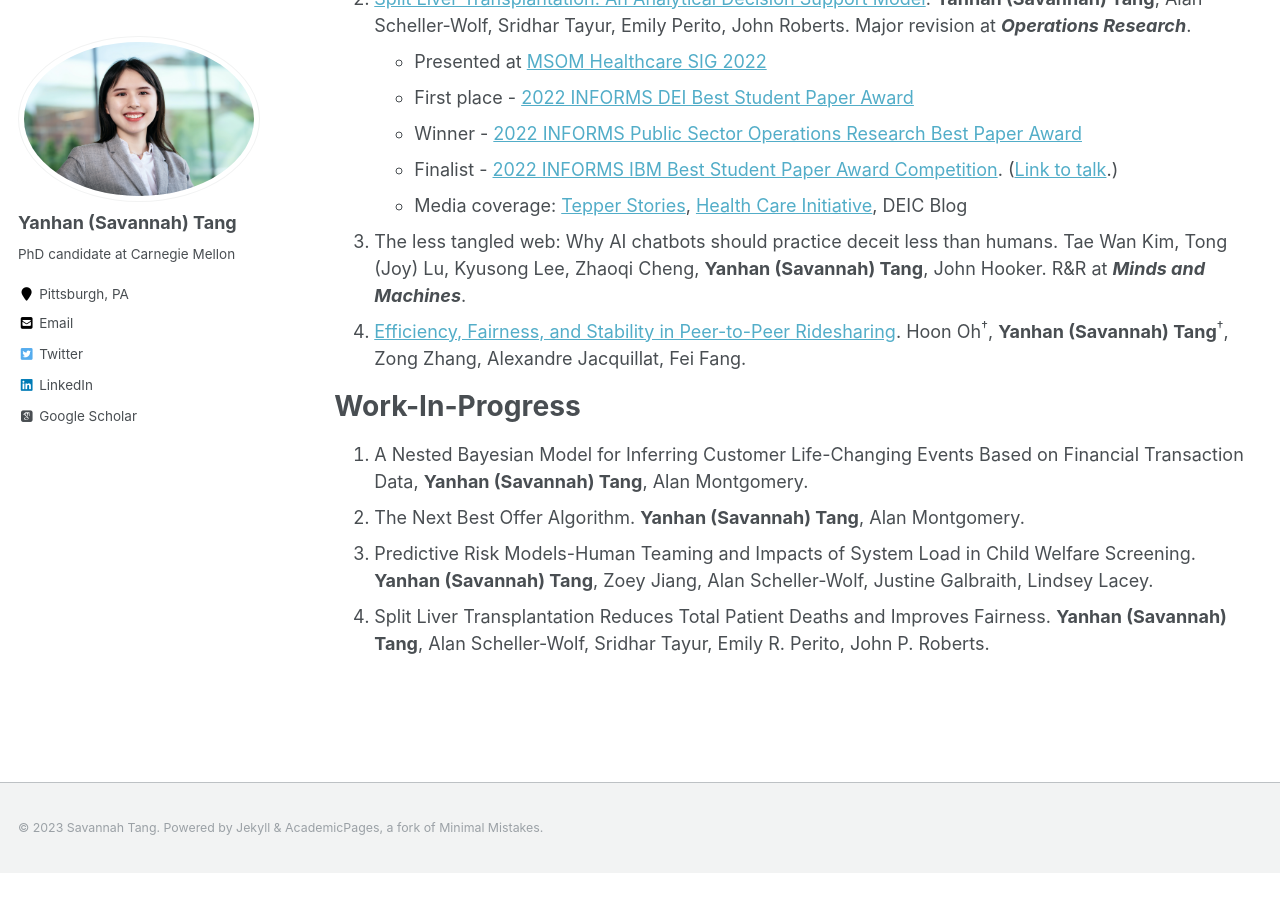
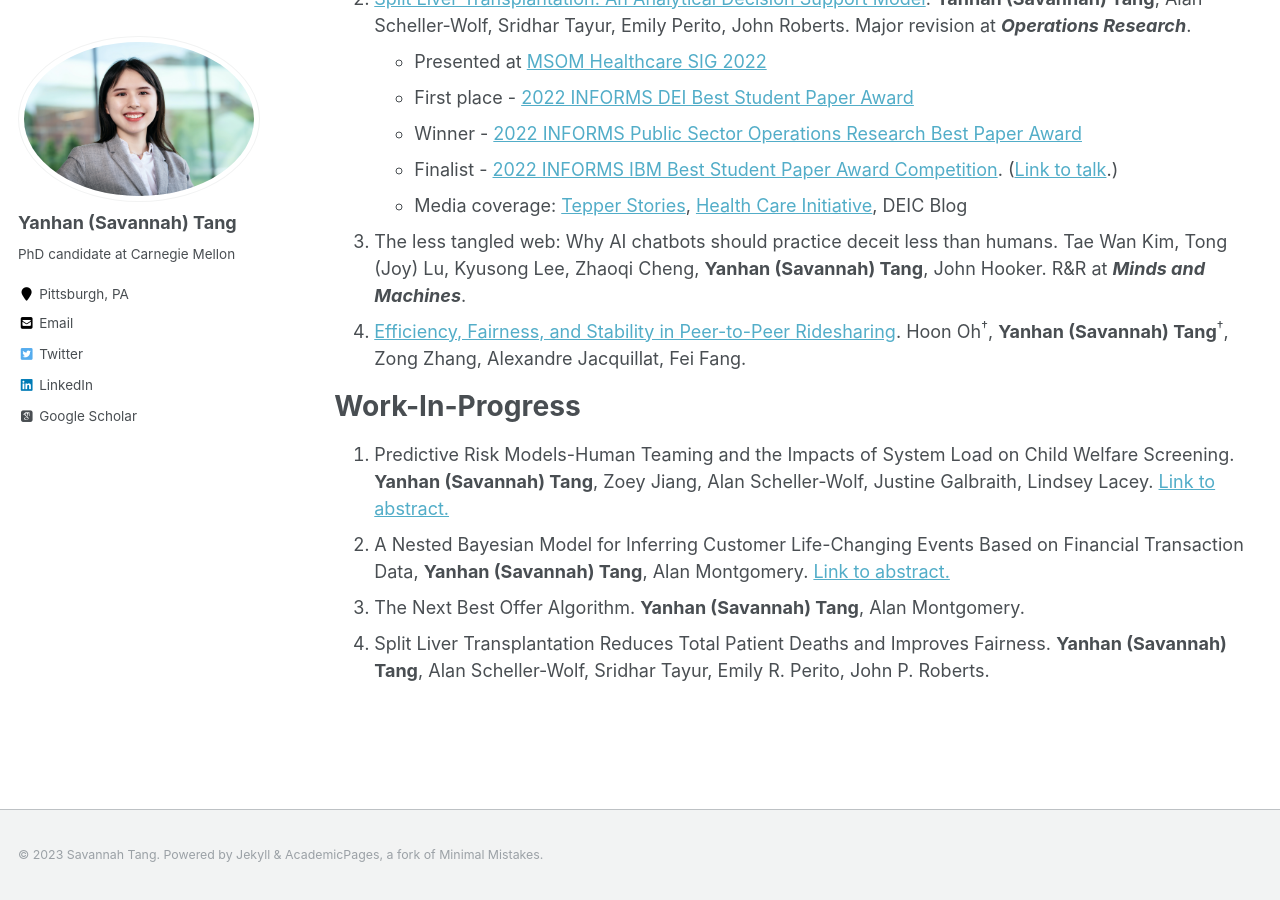
Before and after one commit to savytang/savytang.github.io, a Jekyll site: the page built from _pages/researches.md, in a window 1280 px wide and 900 px high, scrolled down 555 px. Built offline with Jekyll 4.4.1, drawn with Linux system fonts in a browser that asks for light colours; some web fonts are replaced; before the commit the page ends 1428 px from its top, so only the background shows below that.

Commit message:
Sep5 update
Added working paper abstract

```diff
--- a/_pages/researches.md
+++ b/_pages/researches.md
@@ -29,7 +29,7 @@ author_profile: true
 
 # Work-In-Progress
 
-1. A Nested Bayesian Model for Inferring Customer Life-Changing Events Based on Financial Transaction Data, __Yanhan (Savannah) Tang__, Alan Montgomery.
+1. Predictive Risk Models-Human Teaming and the Impacts of System Load on Child Welfare Screening. __Yanhan (Savannah) Tang__, Zoey Jiang, Alan Scheller-Wolf, Justine Galbraith, Lindsey Lacey. [Link to abstract.](../files/abstract_CYF.pdf)
+1. A Nested Bayesian Model for Inferring Customer Life-Changing Events Based on Financial Transaction Data, __Yanhan (Savannah) Tang__, Alan Montgomery. [Link to abstract.](../files/abstract_pnc.pdf)
 1. The Next Best Offer Algorithm. __Yanhan (Savannah) Tang__, Alan Montgomery.
-1. Predictive Risk Models-Human Teaming and Impacts of System Load in Child Welfare Screening. __Yanhan (Savannah) Tang__, Zoey Jiang, Alan Scheller-Wolf, Justine Galbraith, Lindsey Lacey.
 1. Split Liver Transplantation Reduces Total Patient Deaths and Improves Fairness. __Yanhan (Savannah) Tang__, Alan Scheller-Wolf, Sridhar Tayur, Emily R. Perito, John P. Roberts.
```
Also changed, not shown: 3 other files.
